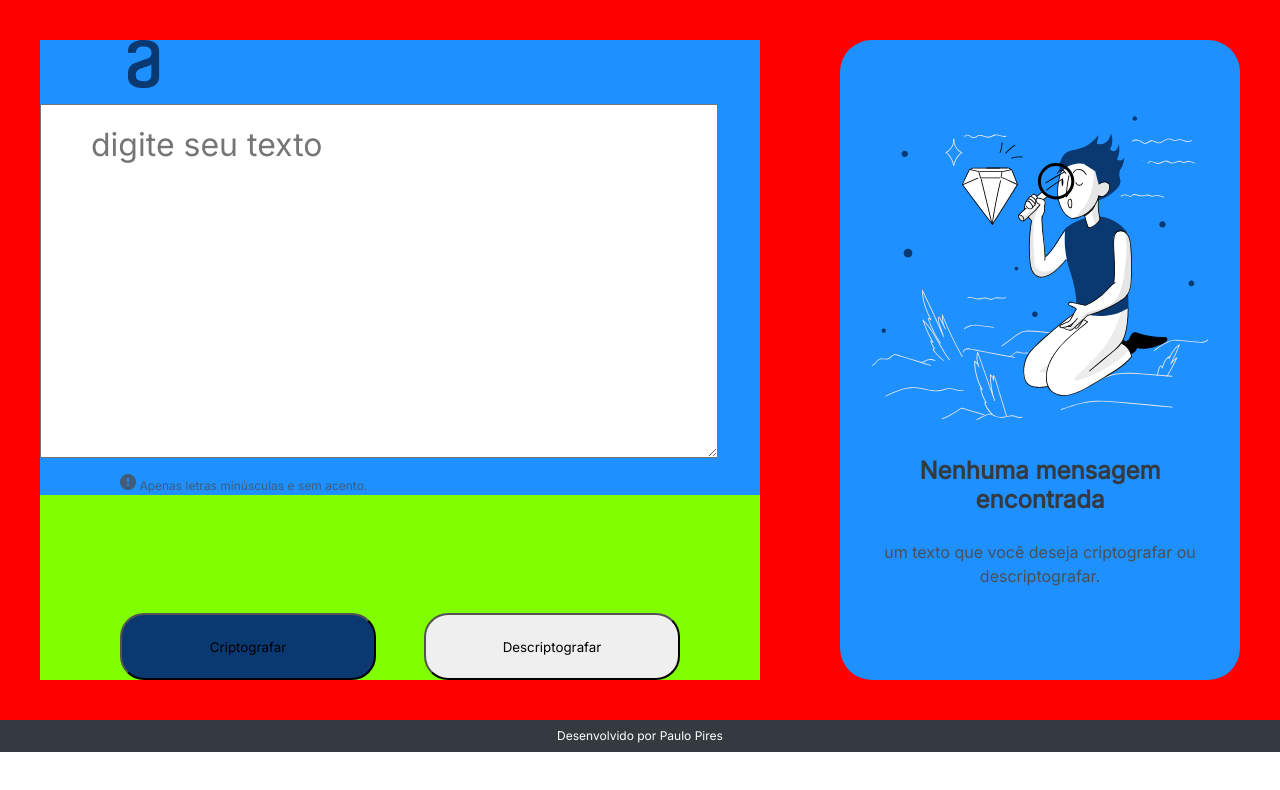
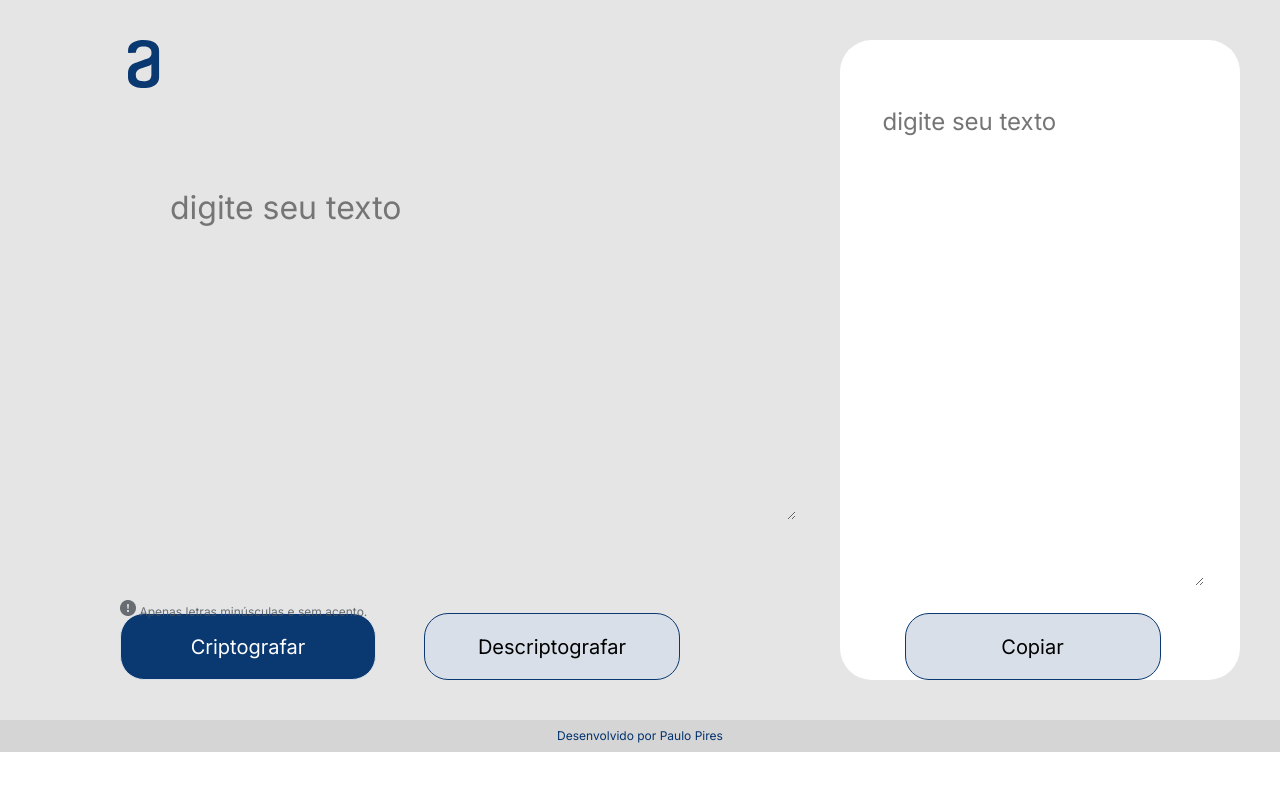
Before and after one commit to prpires66/Oracle_ONE_Challenge01, a plain HTML site: page index.html in a window 1280 px wide. Both pictures are taken after a click on the button "Criptografar". Drawn offline with Linux system fonts and the light colour scheme.

Commit message:
Leiaute concluido

```diff
--- a/css/style.css
+++ b/css/style.css
@@ -4,8 +4,8 @@
 
 .main {
 	display: flex;
+	background: #E5E5E5;
 	align-items: stretch;
-	background-color: red;
 	height: 90vh;
 }
 
@@ -13,7 +13,6 @@
 	display: flex;
 	flex-direction: column;
 
-	background-color: DodgerBlue;
 	color: white;
 	margin: 40px;
 	text-align: center;
@@ -24,18 +23,19 @@
 }
 
 
-.xxx {
-background-color: chartreuse;
-
+.escondido  {
+display: none;
 }
-
+.inactive {
+visibility: hidden;
+}
 .direita {
 	display: flex;
 	flex-direction: column;
 	justify-content: center;
 
 	align-items: center;
-	background-color: DodgerBlue;
+	background-color: white;
 	color: white;
 	margin: 40px;
 	text-align: center;
@@ -108,33 +108,48 @@ h1 {
 	align-self: baseline;
 }
 
+textarea:focus {
+    outline: 0;
+}
+
 .esquerda textarea {
-	/* Digite um texto que você deseja criptografar ou descriptografar. */
 	font-family: 'Inter';
 	font-style: normal;
 	font-weight: 60vw;
 	font-size: 32px;
 	line-height: 150%;
-	/* identical to box height, or 48px */
 
 	text-align: left;
 	padding: 16px 50px;
-
-	/* Gray/gray-400 */
+	border:none;
+	background: #E5E5E5;
 
 	color: #0A3871;
-
-	/* Inside auto layout */
 
 	flex: none;
 	order: 1;
 	align-self: stretch;
 	flex-grow: 0;
-	margin: 16px 0px;
+	margin: 80px 80px;
 
 	height: 50%;
 	width: 80%;
 	resize: both;
+}
+
+.direita textarea {
+width: 100%;
+height: 60vh;
+
+font-family: 'Inter';
+font-style: normal;
+font-weight: 400;
+font-size: 24px;
+line-height: 150%;
+
+border: 0px;
+border-style: none;
+color: #495057;
 }
 
 label {
@@ -162,8 +177,6 @@ label {
 }
 
 .esquerda div {
-	background-color: chartreuse;
-
 	display: flex;
 	flex-direction: row;
 	justify-content: center;
@@ -182,10 +195,6 @@ label {
 }
 
 button {
-	/* Button */
-
-	/* Auto layout */
-
 	display: flex;
 	flex-direction: row;
 	align-items: flex-start;
@@ -204,21 +213,34 @@ button {
 	order: 0;
 	flex-grow: 0;
 	margin: 0px 24px;
+
+	font-family: 'Inter';
+	font-style: normal;
+	font-weight: 400;
+	font-size: 20px;
+	line-height: 19px;
+	text-align: center;
+}
+
+button:active {
+	margin-top: 0px;
+	border: 0;
 }
 
 .criptografar {
-
-	/* Dark blue/dark-blue-300 */
-
 	background: #0A3871;
-
-	/* Inside auto layout */
+	border: 1px solid #D8DFE8;
+	color: white;
+}
+.descriptografar, .copiar {
+	background: #D8DFE8;
+	border: 1px solid #0A3871;
 }
 
 footer {
 	font-family: 'Inter', sans-serif;
-	background-color: #343A40;
-	color: white;
+	background-color: #d5d5d5;
+	color: #02326d;
 	padding: 10px;
 	font-size: 12px;
 	text-align: center;
--- a/index.html
+++ b/index.html
@@ -27,12 +27,12 @@
             </div>
         </section>
         <section class="direita">
-            <div class="resultado" style="display:  ;">
+            <div class="resultado-imagem">
                 <img src="img/inicial.svg">
                 <h1>Nenhuma mensagem encontrada</h1>
                 <p>um texto que você deseja criptografar ou descriptografar.</p>
             </div>
-            <div class="xxx" style="display: none;">
+            <div class="resultado escondido">
                 <textarea  class="resultado-cripto" name="texto-cripto" placeholder="digite seu texto"></textarea>
                 <button class="copiar">Copiar</button>
             </div>
@@ -43,6 +43,7 @@
             Desenvolvido por Paulo Pires
         </p>
     </footer>
+    <script src="js/script.js"></script>
 </body>
 
 </html>
--- a/js/script.js
+++ b/js/script.js
@@ -8,7 +8,7 @@ function btnEncriptar() {
 }
 
 function encriptar(texto) {
-    let textoEncriptado = [["a","ai"],["e","enter"],["i","imes"],["o","ober"],["u","ufat"]];
+    let textoEncriptado = [["a", "ai"], ["e", "enter"], ["i", "imes"], ["o", "ober"], ["u", "ufat"]];
     let textoEncriptadoFinal = "";
     for (let i = 0; i < texto.length; i++) {
         for (let j = 0; j < textoEncriptado.length; j++) {
@@ -20,3 +20,15 @@ function encriptar(texto) {
 
     return textoEncriptado;
 }
+
+
+var botaoCriptografar = document.querySelector('.criptografar');
+
+botaoCriptografar.addEventListener("click", function () {
+    document.querySelector('.resultado-imagem').classList.toggle('escondido');
+    document.querySelector('.direita').style.justifyContent = 'end';
+    document.querySelector('.resultado').classList.toggle('escondido');
+
+    console.log("Buscando pacientes...");
+
+});
```
